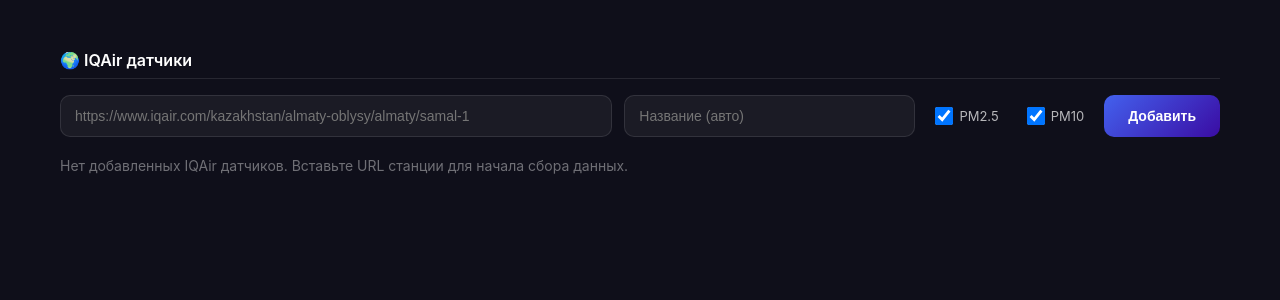
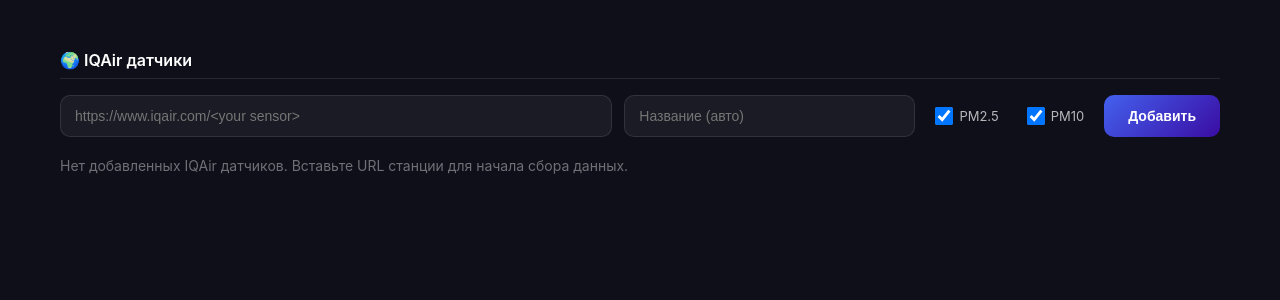
Before and after one commit to Slond/zibzibzib_projects, a FastAPI app: template app/templates/weather/settings.html in a window 1280 px wide. Shown: the part 265-565 px from the top of the page. Run offline with FastAPI, Linux system fonts and the light colour scheme; the template is opened without the code that fills it, so the values that code supplies are empty; parts of the project's set-up code (start-up, migrations or seed data) failed here and were passed over.

Commit message:
Fix placeholder

```diff
--- a/app/templates/weather/settings.html
+++ b/app/templates/weather/settings.html
@@ -249,7 +249,7 @@
     <h2 class="section-title">🌍 IQAir датчики</h2>
 
     <form action="/weather/iqair/add" method="POST" class="iqair-form">
-        <input type="url" name="url" placeholder="https://www.iqair.com/kazakhstan/almaty-oblysy/almaty/samal-1" required>
+        <input type="url" name="url" placeholder="https://www.iqair.com/<your sensor>" required>
         <input type="text" name="name" placeholder="Название (авто)" style="flex: 0.5; min-width: 150px;">
         <div class="checkbox-group">
             <input type="checkbox" id="track_pm25" name="track_pm25" value="true" checked>
```
